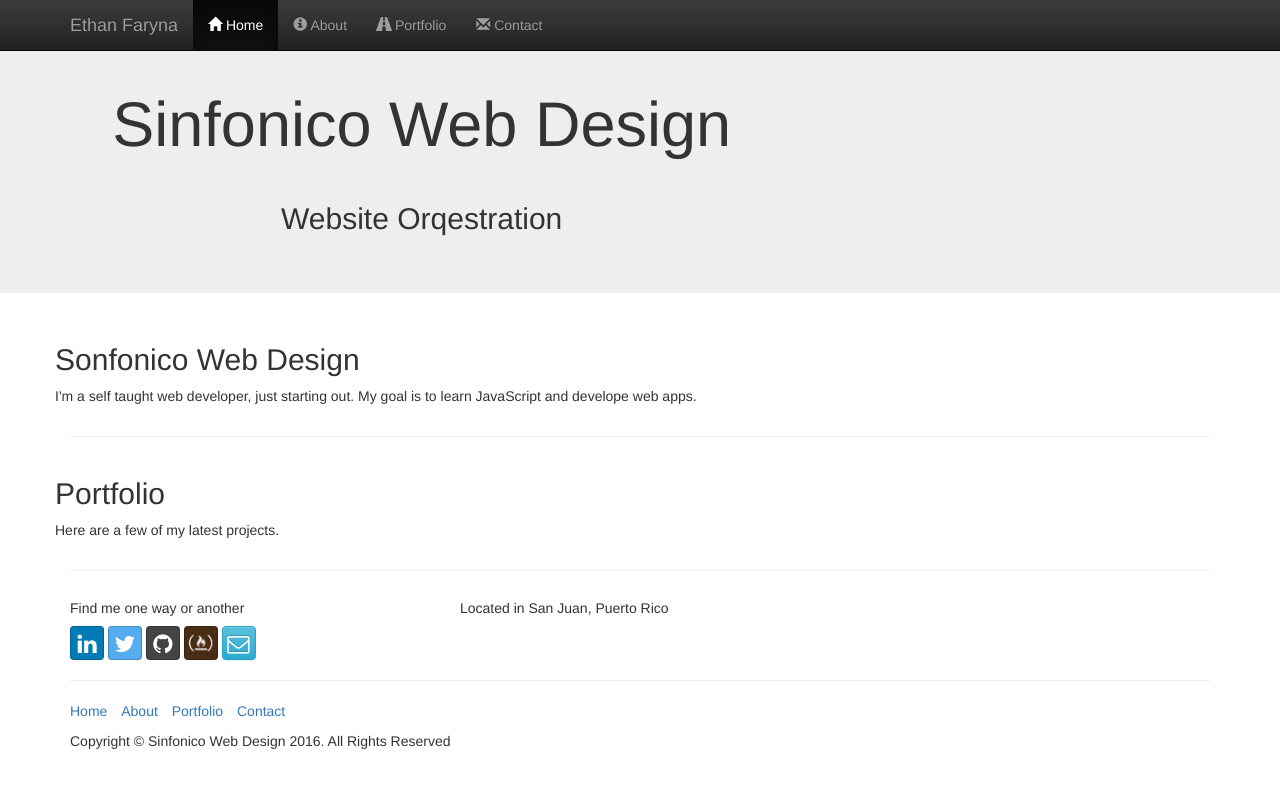
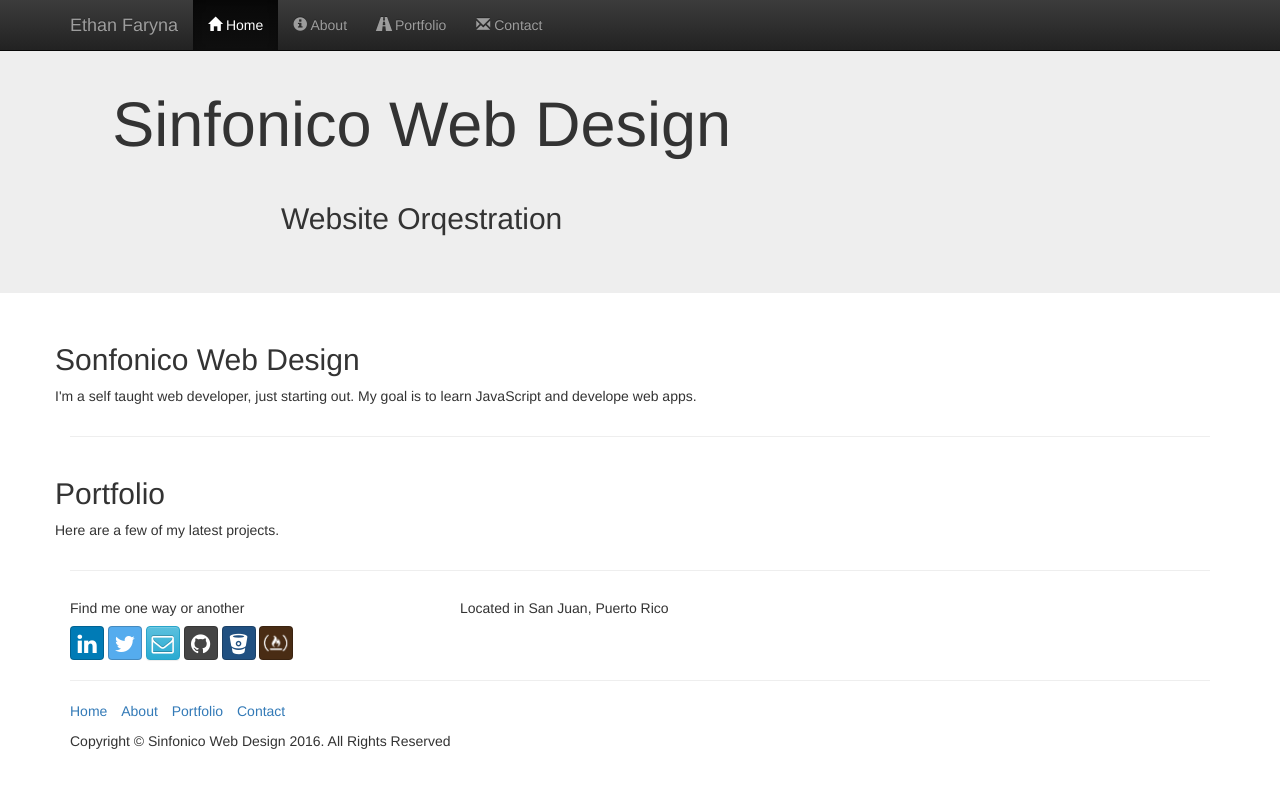
Before and after one commit to efaryna/personal-portfolio, a website: page index.html in a window 1280 px wide. Drawn offline with nearby package versions, Linux system fonts and the light colour scheme.

Commit message:
Change comment header, add images to \img, add bitbucket move envelope buttons

```diff
--- a/css/mystyles.css
+++ b/css/mystyles.css
@@ -1,4 +1,4 @@
-/* Custom Free Code Camp Styles */
+/* Custom Made Free Code Camp Styles */
 
 .btn-freecodecamp {
     color: #fff;
--- a/index.html
+++ b/index.html
@@ -112,14 +112,18 @@
                     <a class="btn btn-social-icon btn-twitter" href="https://twitter.com/ethanfaryna" target="_blank">
                         <i class="fa fa-twitter"></i><span class="sr-only">Twitter</span>
                     </a>
+                    <a class="btn btn-social-icon btn-info" href="#contact">
+                        <i class="fa fa-envelope-o"></i>
+                    </a>
                     <a class="btn btn-social-icon btn-github" href="https://github.com/efaryna" target="_blank">
                         <i class="fa fa-github"></i><span class="sr-only">Git Hub</span>
+                    </a>
+                    <a class="btn btn-social-icon btn-bitbucket" href="https://bitbucket.org/efaryna/" target="_blank">
+                        <i class="fa fa-bitbucket"></i><span class="sr-only">Bit Bucket</span>
                     </a>
                     <a class="btn btn-social-icon btn-freecodecamp" href="http://www.freecodecamp.com/efaryna" target="_blank">
                         <img src="img/freecodecamp_white.png">
                     </a>
-                    <a class="btn btn-social-icon btn-info" href="#contact">
-                        <i class="fa fa-envelope-o"></i></a>
                 </div>
             </div>
             <div class="col-xs-12 col-sm-4">
```
Also changed, not shown: img/Pineapple.JPG (added), img/kroonland.jpg (added), img/lake-constance.jpg (added).
